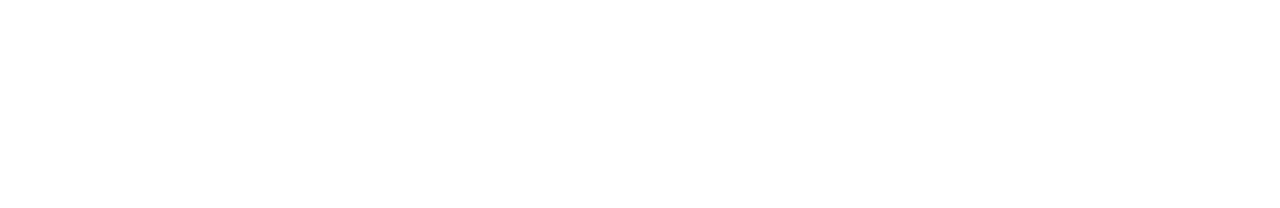
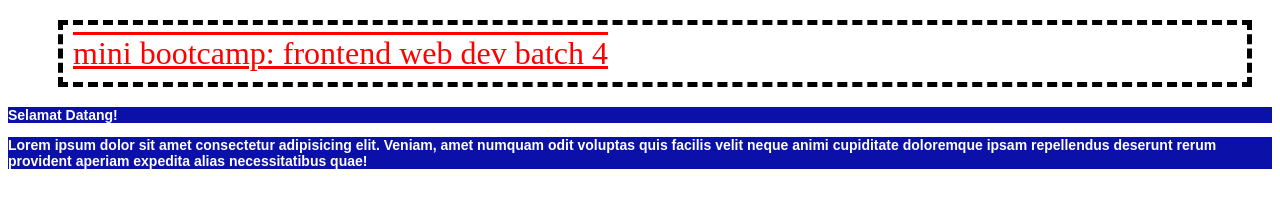
Before and after one commit to versimalik/alhazen-mini-bootcamp-frontend-batch-4, a plain HTML site: page hari-ke-2/index.html in a window 1280 px wide. Drawn offline with Linux system fonts and the light colour scheme.

Commit message:
hari ke 2

```diff
--- a/hari-ke-2/index.html
+++ b/hari-ke-2/index.html
@@ -4,8 +4,45 @@
   <meta charset="UTF-8">
   <meta name="viewport" content="width=device-width, initial-scale=1.0">
   <title>Document</title>
+  <style>
+    p{
+      color: white;
+      background-color: rgb(11, 16, 168);
+      font-weight: bolder;
+      font-size: 14px;
+      text-align: left;
+      font-family: Arial, Helvetica, sans-serif;
+    }
+
+    h1{
+      text-transform: lowercase;
+      font-weight: lighter;
+      color: red;
+      text-decoration: underline overline;
+
+      border-width: 5px;
+      border-style: dashed;
+      border-color: black;
+      /* border: 5px dashed black; */
+
+      padding: 10px;
+
+      margin-top: 20px;
+      margin-right: 20px;
+      margin-bottom: 20px;
+      margin-left: 50px;
+
+    }
+  </style>
 </head>
 <body>
 
+  <h1>Mini Bootcamp: Frontend Web Dev Batch 4</h1>
+
+  <p>Selamat Datang!</p>
+
+  <p>Lorem ipsum dolor sit amet consectetur adipisicing elit. Veniam, amet numquam odit voluptas quis facilis velit neque animi cupiditate doloremque ipsam repellendus deserunt rerum provident aperiam expedita alias necessitatibus quae!</p>
+
+
 </body>
 </html>
```
Also changed, not shown: hari-ke-1/index.html (+1 -1 lines).
